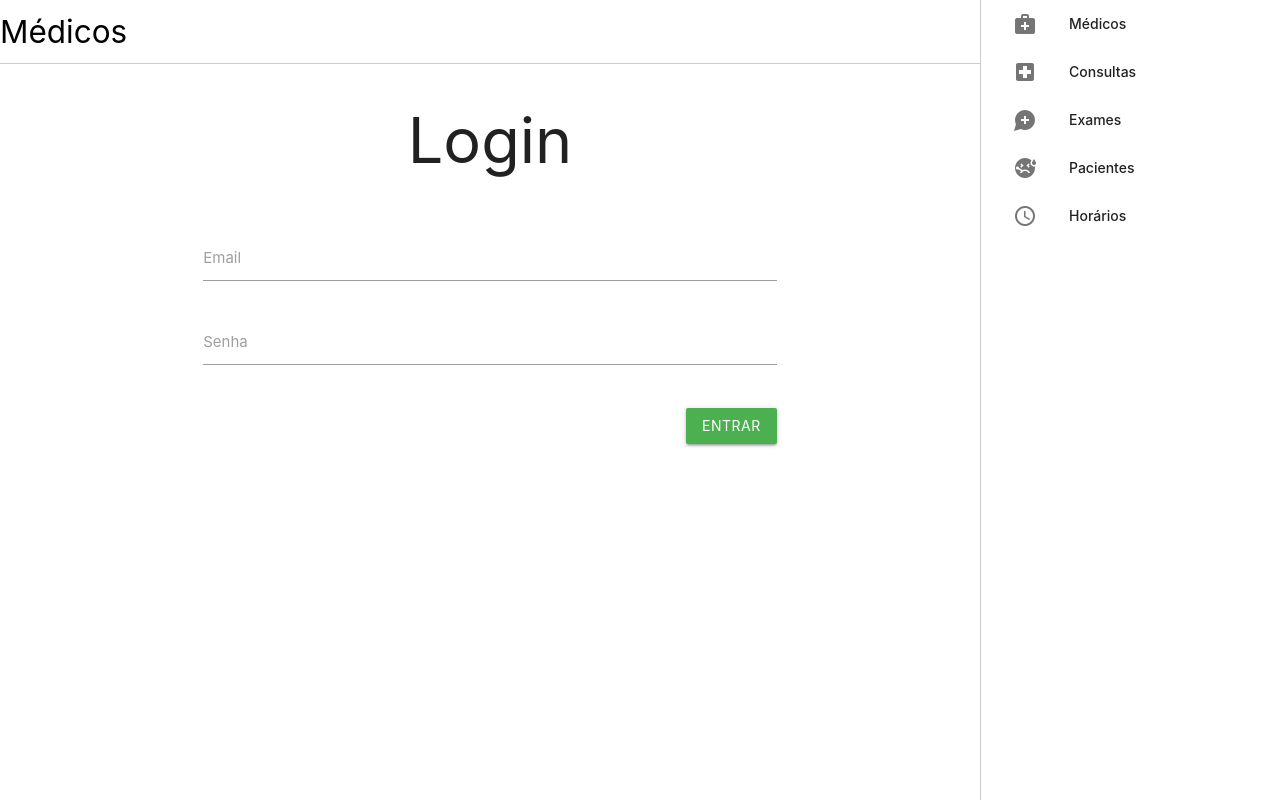
After one commit to SamuelSantiagoUFU/API-Medicos, a PHP site: page /login.php in a window 1280 px wide. The commit adds this page. Run offline with PHP 8.4, Linux system fonts and the light colour scheme.

Commit message:
login html

```diff
--- a/api/index.php
+++ b/api/index.php
@@ -48,7 +48,8 @@ $routes = array(
   '/consult/put' => 'updateConsult',
   '/consult/delete' => 'deleteConsult',
   '/login' => 'login',
-  '/logout' => 'logout'
+  '/logout' => 'logout',
+  '/getInfo/{key:string}' => 'getSessionVal'
 );
 url_response($routes);
 ?>
--- a/public/includes/footer.php
+++ b/public/includes/footer.php
@@ -10,11 +10,12 @@ if (is_array($js)) {
   foreach ($js as $script) {
     echo "<script src='/js/$script'></script>";
   }
-} else {
+} else if ($js) {
   echo "<script src='/js/$js'></script>";
 }
 ?>
 <script>
+  const apiLink = "http://api.jefersson.net.br";
   document.addEventListener('DOMContentLoaded', function() {
     M.AutoInit();
     var sidenav = document.querySelectorAll('.sidenav');
--- /dev/null
+++ b/public/login.php
@@ -0,0 +1,47 @@
+<?session_start();
+require 'includes/header.php'; require 'includes/navbar.php'?>
+<div class="container">
+  <main>
+    <div class="row">
+      <div class="col s12">
+        <h1 class="center">Login</h1>
+      </div>
+    </div>
+    <div class="row">
+      <form method="post" class="col s12" id="login">
+        <div class="row">
+          <div class="input-field col s12">
+            <input type="email" name="email" required id="email">
+            <label for="email">Email</label>
+          </div>
+          <div class="input-field col s12">
+            <input type="password" name="pass" required id="pass">
+            <label for="pass">Senha</label>
+          </div>
+        </div>
+        <div class="row">
+          <div class="col s12 right-align">
+            <button type="submit" class="btn green waves-effect waves-light">Entrar</button>
+          </div>
+        </div>
+      </form>
+    </div>
+  </main>
+</div>
+<script>
+  document.addEventListener('DOMContentLoaded', () => {
+    var login = document.getElementById("login");
+    login.addEventListener('submit', (e) => {
+      e.preventDefault();
+      var data = new FormData(login);
+      fetch(apiLink+'/login', {
+        method: "POST",
+        body: data
+      }).then(data => data.json())
+      .then(data => {
+        M.toast({html: data.msg})
+      }).catch(error => console.error(error));
+    });
+  });
+</script>
+<?require 'includes/footer.php';?>
```
Also changed, not shown: api/actions/getSessionVal.php (added, +8 -0 lines).
